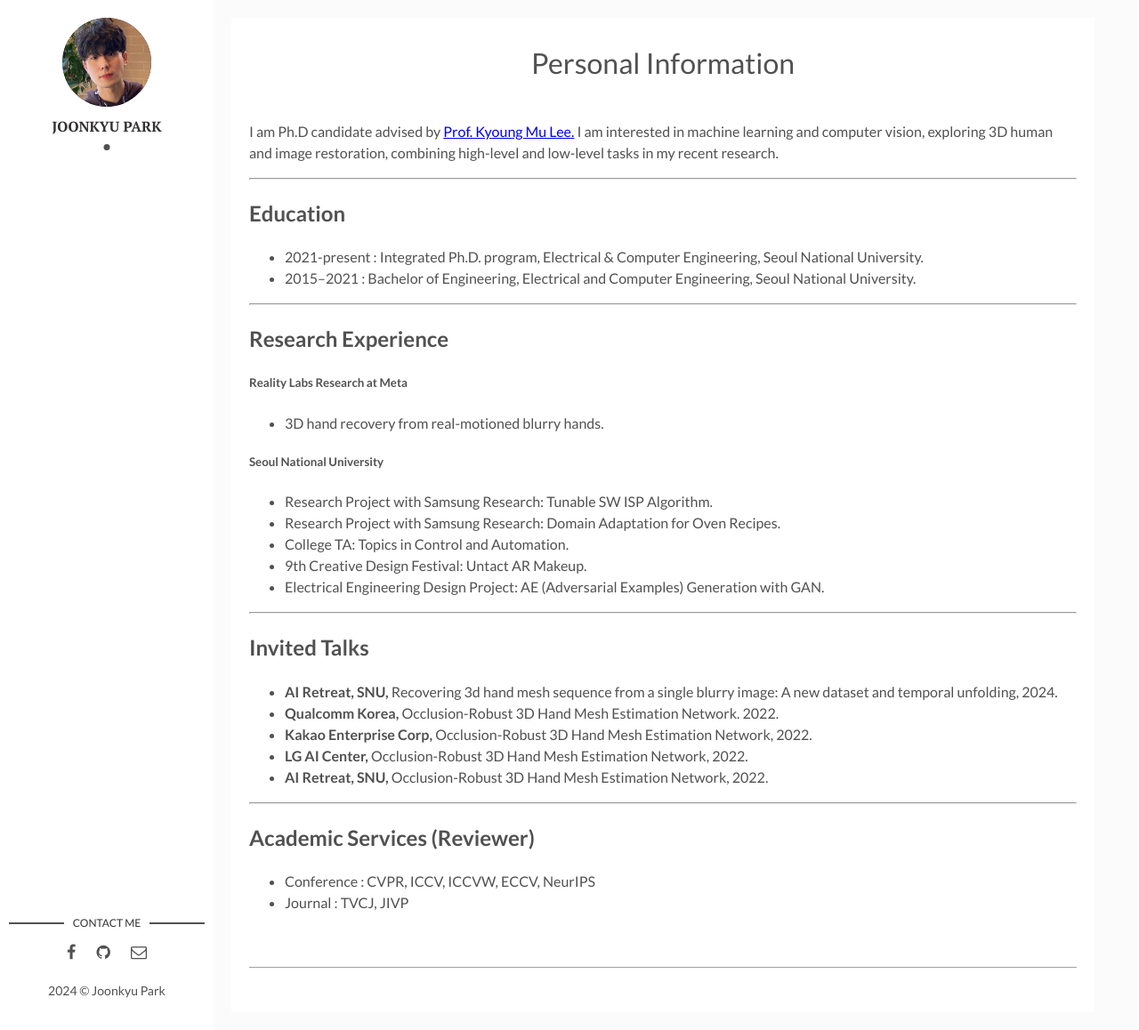
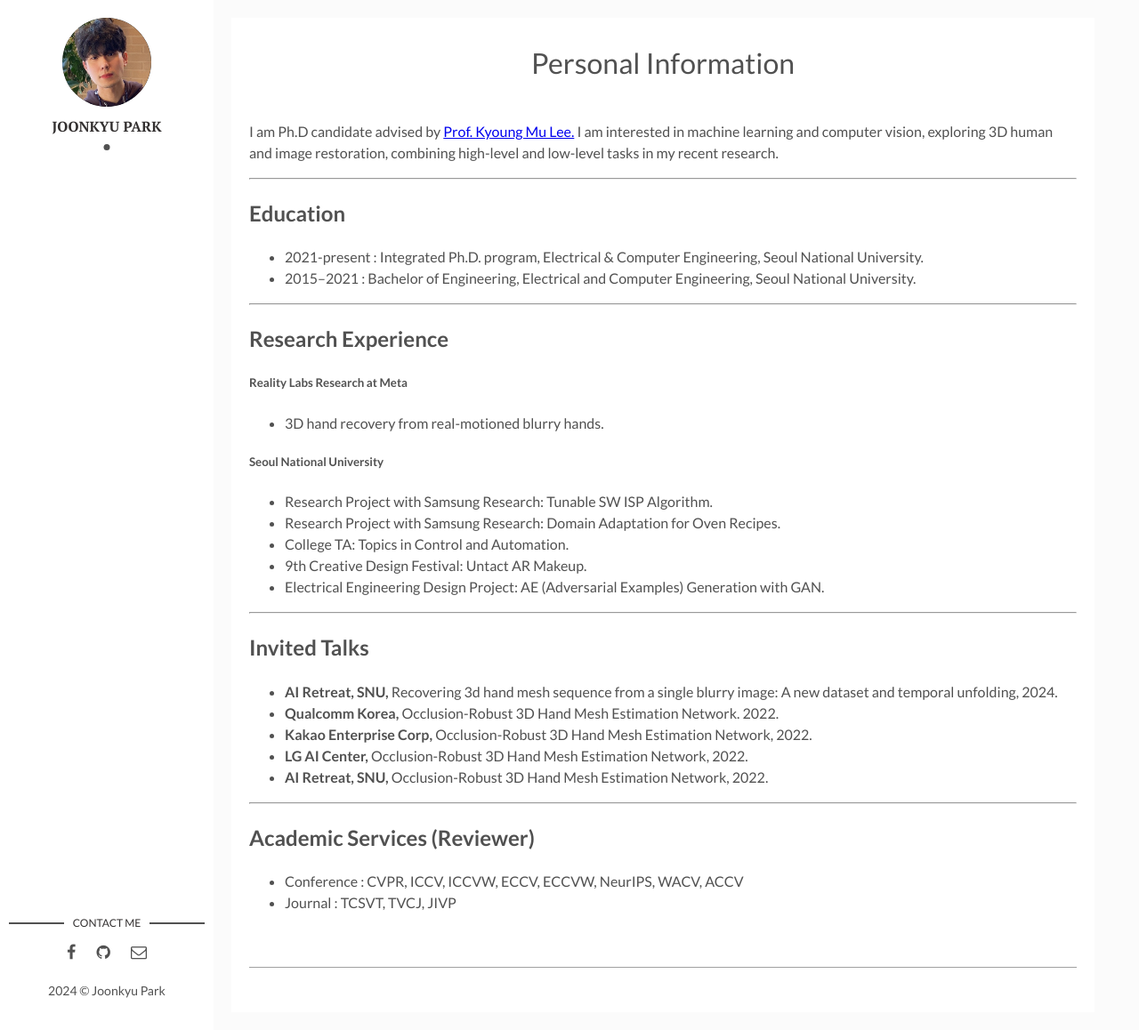
Before and after one commit to jkpark08/jkpark08.github.io, a Jekyll site: the page built from _posts/2027-12-31-edu.markdown, in a window 1280 px wide and 1158 px high. Shown: the whole window at 89% size. Built offline with Jekyll 4.4.1, drawn with Linux system fonts in a browser that asks for light colours.

Commit message:
Update 2027-12-31-edu.markdown

```diff
--- a/_posts/2027-12-31-edu.markdown
+++ b/_posts/2027-12-31-edu.markdown
@@ -39,5 +39,5 @@ I am interested in machine learning and computer vision, exploring 3D human and
 
 ---
 ## Academic Services (Reviewer)
-- Conference : CVPR, ICCV, ICCVW, ECCV, NeurIPS
-- Journal : TVCJ, JIVP
+- Conference : CVPR, ICCV, ICCVW, ECCV, ECCVW, NeurIPS, WACV, ACCV
+- Journal : TCSVT, TVCJ, JIVP
```
